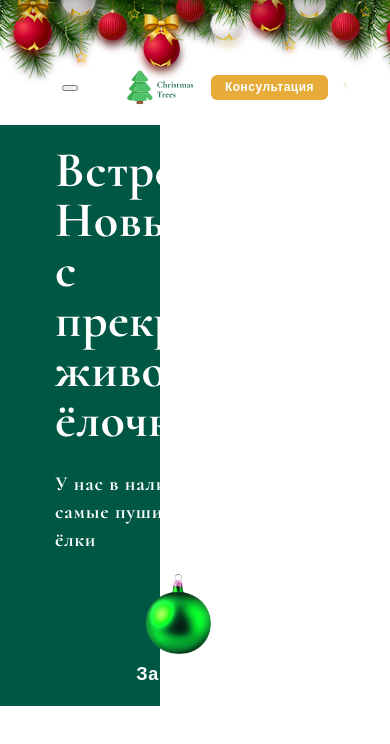
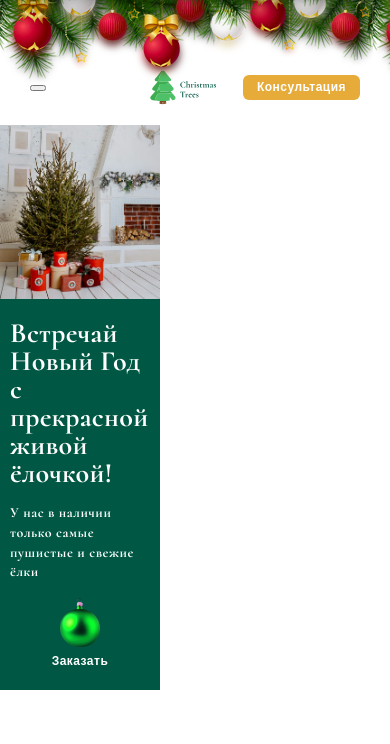
Before and after one commit to vladimirplyukhin89/Christmas-trees, a plain HTML site: page index.html in a window 390 px wide. Drawn offline with Linux system fonts and the light colour scheme; no server answers.

Commit message:
Работаю над адаптивов главное страницы

```diff
--- a/styles/default.css
+++ b/styles/default.css
@@ -69,12 +69,17 @@ button {
 @media (max-width: 1440px) {
     .container {
     padding: 0 42px;
+    }
+}
 
+@media (max-width: 1000px){
+    .container {
+    padding: 0 39px;
+  }
 }
+
+@media (max-width: 580px){
+    .container {
+    padding: 0 10px;
+  }
 }
-/*
-@media (max-width: 1000px) {
-    .b-page_newyear .b-head_decor {
-        top: -45px;
-}
-}*/
--- a/styles/hero.css
+++ b/styles/hero.css
@@ -115,12 +115,77 @@
 
 
 @media (max-width: 1000px) {
+    .hero__left {
+        margin-left: -39px;
+        margin-right: 50px;
+    }
+
+    .hero__right {
+        max-width: 360px;
+    }
+
+    .hero__title {
+        font-size: 40px;
+        margin-bottom: 20px;
+    }
+
+    .hero__description {
+        font-size: 16px;
+    }
+
+    .hero__down {
+    max-width: 66px;
+    font-size: 14px;
+
+    }
+
+    .hero__down-img {
+        width: 40px;
+        margin-bottom: 7px;
+    }
 
 }
 @media (max-width: 760px) {
+    .hero__container {
+        flex-direction: column;
+    }
+
+    .hero__img {
+        width: 100%;
+
+    }
+
+    .hero__left {
+        margin: 0;
+    }
+
 
 }
 
 @media (max-width: 580px) {
+    .hero__left {
+        margin: 0 -10px;
+    }
+
+    .hero__title {
+        font-size: 28px;
+        margin-bottom: 16px;
+    }
+
+    .hero__description {
+        font-size: 14px;
+        margin-bottom: 16px;
+    }
+
+    .hero__down {
+        max-width: 57px;
+        font-size: 12px;
+
+    }
+
+    .hero__down-img {
+        width: 40px;
+    }
+
 
 }
```
